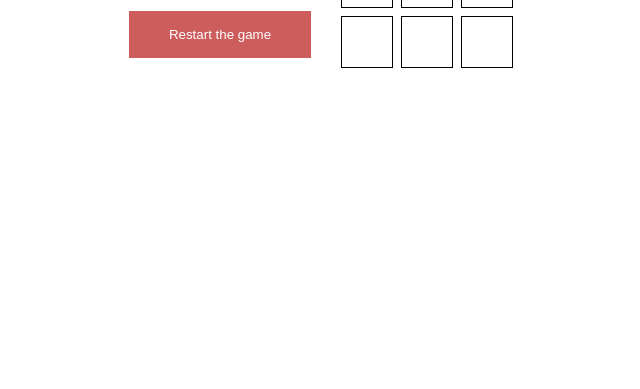
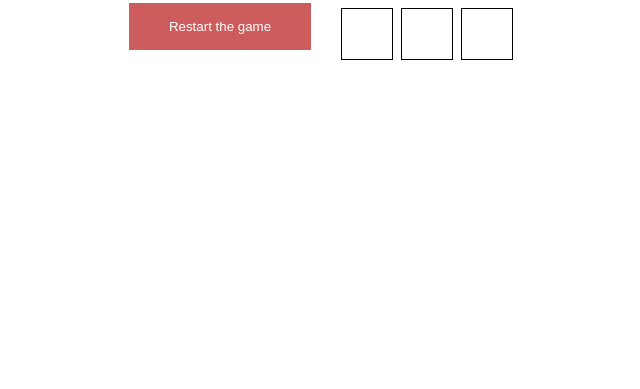
Before and after one commit to malinhanak/school-assignment-tictactoe, a React app: page / in a window 1280 px wide. Shown: the part 427-816 px from the top of the page, without its empty margins (320-960 px from the left). Built offline with nearby package versions, Linux system fonts and the light colour scheme.

Commit message:
body margin fixed

```diff
--- a/src/styles.css
+++ b/src/styles.css
@@ -1,10 +1,16 @@
+body {
+  margin:0;
+  padding:0;
+}
 .container {
-  min-height: 100vh;
+  height: 100vh;
   display: flex;
   justify-content: center;
   align-items: center;
   text-align: center;
   font-size: 18px;
+  margin:0;
+  padding:0;
 }
 
 .board {
```
